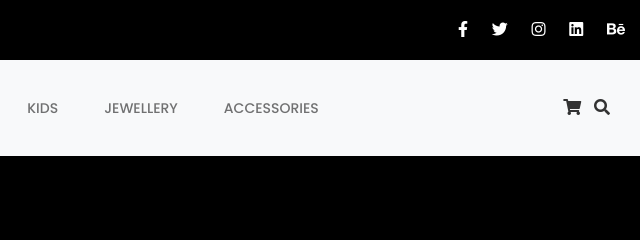
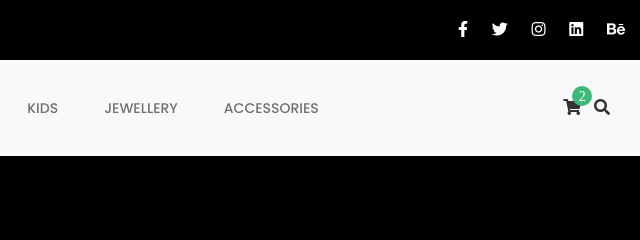
Before and after one commit to mohammadfahad5011/e-commerce-project-jmy-2, a plain HTML site: page index.html in a window 1280 px wide. Shown: the top 240 px of the page, 640-1280 px from the left. Drawn offline with nearby package versions, Linux system fonts and the light colour scheme.

Commit message:
Update index.html

```diff
--- a/index.html
+++ b/index.html
@@ -44,7 +44,7 @@
           <a class="navbar-brand" href="#"><span>Renoshop</span>bee</a>
 
           <div class="icon-box">
-            <a href="#"><i class="fas fa-shopping-cart"></i></a>
+            <a href="#"><i class="fas fa-shopping-cart"><span>2</span></i></a>
             <a href="#"><i class="fas fa-search me-4"></i></a>
             <button
               class="navbar-toggler"
```
